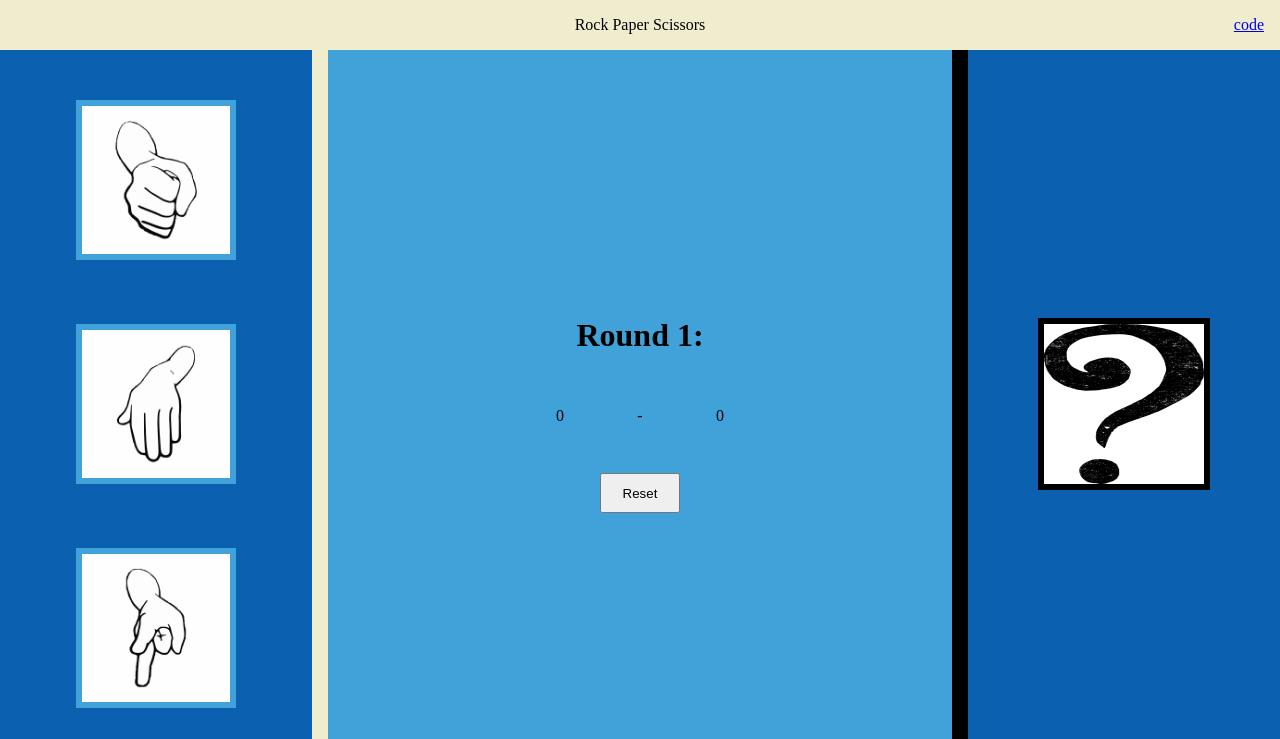
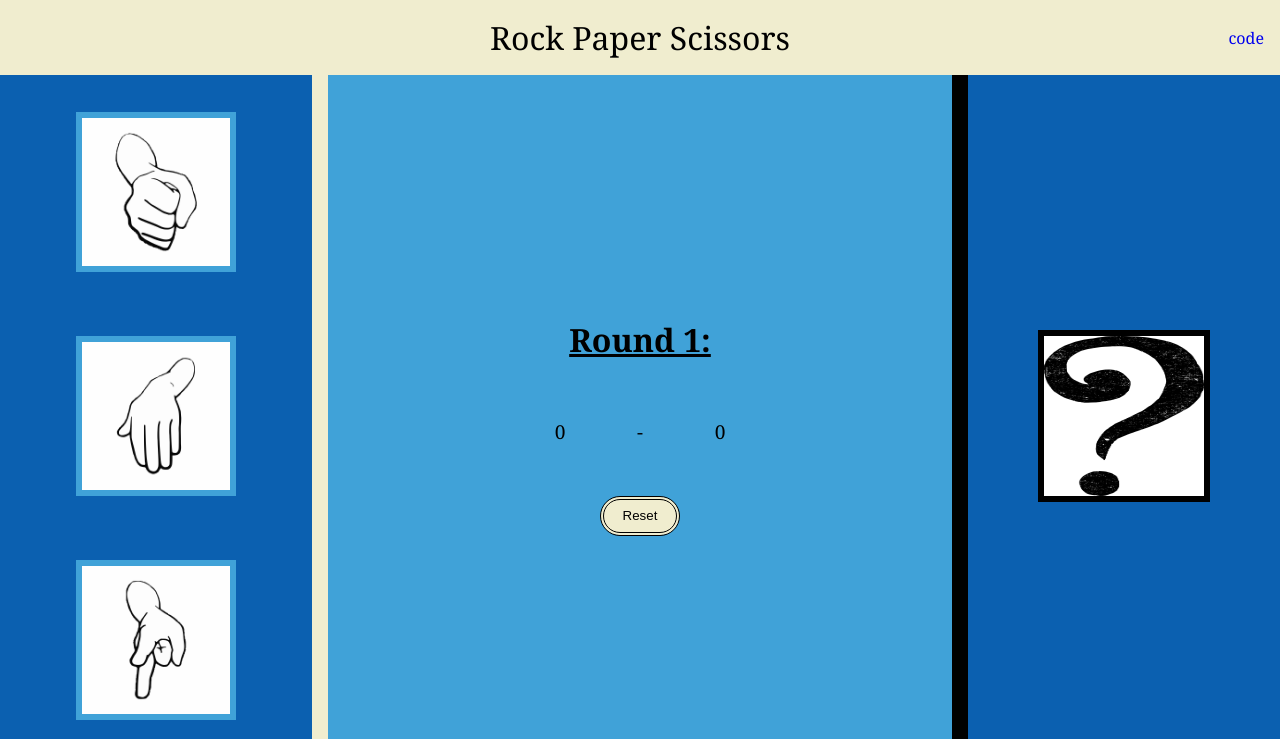
Before and after one commit to SilentStorm2k/rock-paper-scissors, a plain HTML site: page index.html in a window 1280 px wide. Shown: the top 739 px of the page. Drawn offline with Linux system fonts and the light colour scheme.

Commit message:
feat: added fontfamily, removed link text decoration

```diff
--- a/css/styles.css
+++ b/css/styles.css
@@ -11,6 +11,7 @@ body {
     display: flex;
     flex-direction: column;
     margin: 0;
+    font-family: 'Aclonica', Georgia, 'Times New Roman', Times, serif;
 }
 
 .header,
@@ -25,6 +26,18 @@ body {
     align-items: center;
     gap: 1rem;
     background-color: #F0EDCF;
+}
+
+.title {
+    font-size: xx-large;
+}
+
+#link-to-code {
+    text-decoration: none;
+}
+
+#link-to-code:hover {
+    color: #0B60B0;
 }
 
 .invisible {
@@ -48,9 +61,16 @@ body {
     align-items: center;
 }
 
+h1 {
+    text-decoration: underline;
+}
+
 .reset {
     width: 5rem;
     height: 2.5rem;
+    background-color: #F0EDCF;
+    border: 0.3rem double #000000;
+    border-radius: 2rem;
 }
 
 .user-choice-container,
@@ -92,6 +112,7 @@ body {
     justify-content: center;
     align-items: center;
     width: 15rem;
+    font-size: larger;
 }
 
 .tally > * {
```
